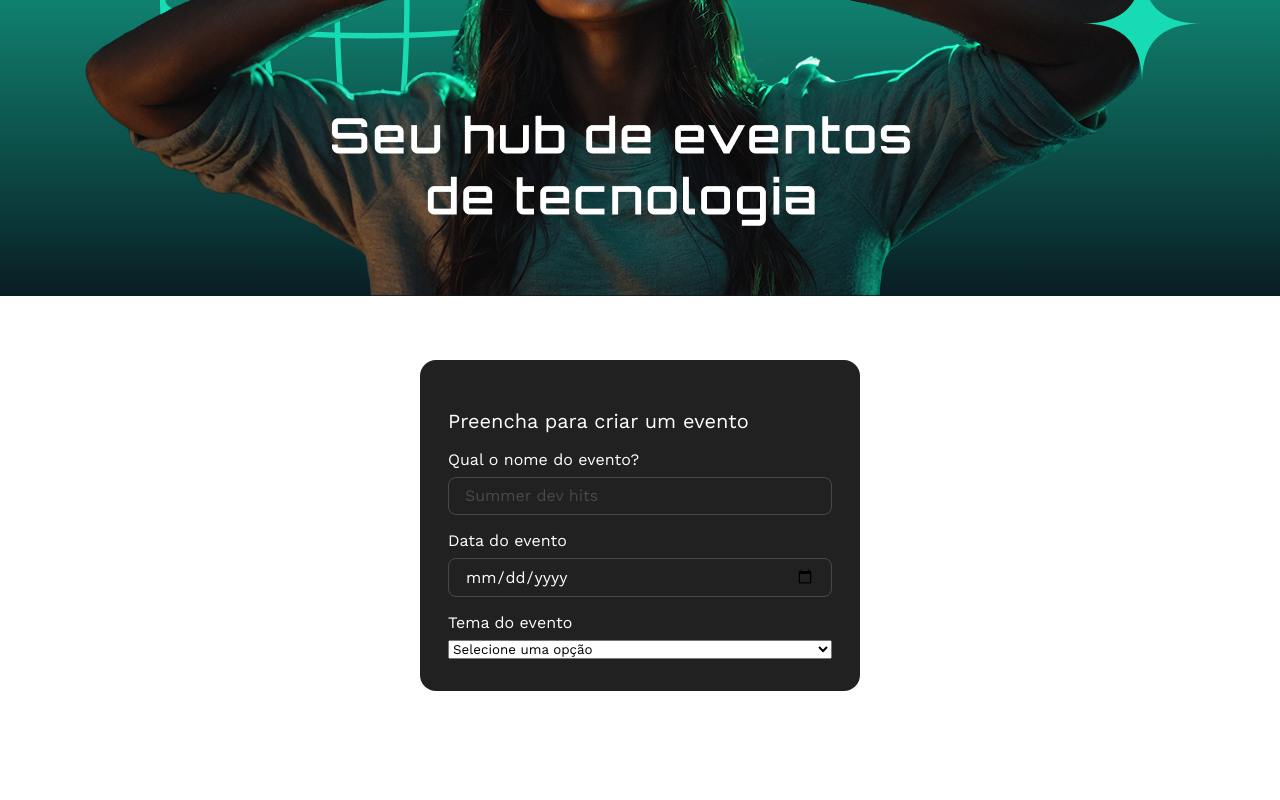
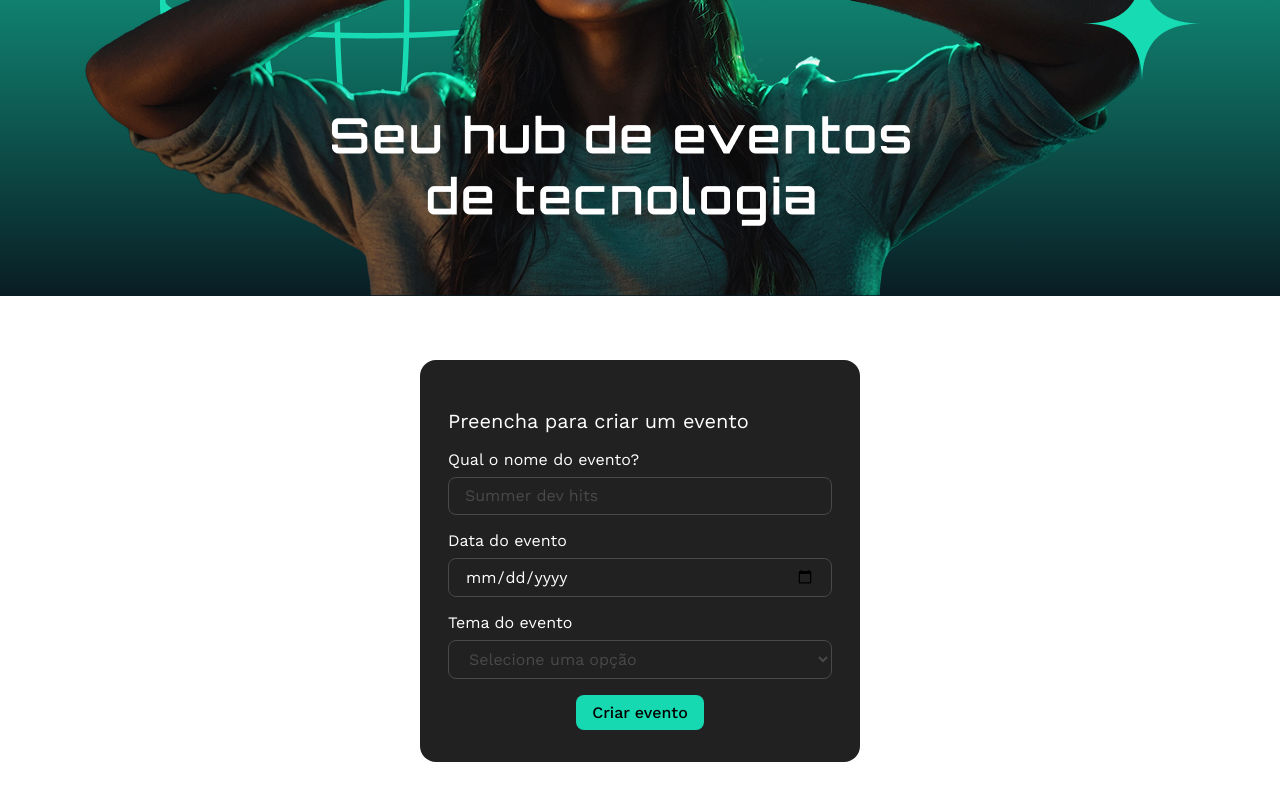
Before and after one commit to dougfani/tecboard-react, a React (Vite) app: page / in a window 1280 px wide. Shown: the part 387-1187 px from the top of the page. Before the commit the page ends 1142 px from the top, so only its background shows below. Built offline with nearby package versions, Linux system fonts and the light colour scheme.

Commit message:
adicioan estilos aos componentes de botao e select

```diff
--- /dev/null
+++ b/src/components/Botao/botao.estilos.css
@@ -0,0 +1,27 @@
+.botao {
+    background-color: #17d9b1;
+    border-radius: 8px;
+    width: 128px;
+    height: 35px;
+    border: none;
+    font-size: 16px;
+    font-weight: 500;
+    align-self: center;
+}
+
+.botao:hover {
+    background-color: #4a4949;
+    color: #ffffff;
+}
+
+.botao:focus {
+    background-color: #4a4949;
+    border: 1px solid #ffffff;
+    color: #ffffff;
+    outline: none;
+}
+
+.botao:active {
+    background-color: #212121;
+    color: #ffffff;
+}
--- a/src/components/Botao/botao.jsx
+++ b/src/components/Botao/botao.jsx
@@ -1,5 +1,6 @@
-function Botao() {
-    return (
-        <button></button>
-    )
+import './botao.estilos.css'
+
+export function Botao({ children, type }) {
+    return <button type={type} className='botao'>{children}</button>;
+
 }
--- a/src/components/FormularioDeEvento/index.jsx
+++ b/src/components/FormularioDeEvento/index.jsx
@@ -4,6 +4,7 @@ import { CampoDeFormulario } from '../CampoDeFormulario';
 import { Label } from '../Label';
 import { TituloFormulario } from '../TituloFormulario';
 import { ListaSuspensa } from '../ListaSuspensa';
+import { Botao } from '../Botao/botao';
 
 export function FormularioDeEvento() {
     return (
@@ -35,6 +36,7 @@ export function FormularioDeEvento() {
                         <option value="cloud">Cloud</option>
                     </ListaSuspensa>
                 </CampoDeFormulario>
+                <Botao type="submit">Criar evento</Botao>
             </div>
         </form>
     );
--- a/src/components/ListaSuspensa/index.jsx
+++ b/src/components/ListaSuspensa/index.jsx
@@ -1,6 +1,8 @@
-export function ListaSuspensa({children, htmlFor}) {
+import './lista-suspensa.estilos.css';
+
+export function ListaSuspensa({ children, htmlFor }) {
     return (
-        <select htmlFor={htmlFor}>
+        <select htmlFor={htmlFor} className="lista-suspensa">
             {children}
         </select>
     );
--- /dev/null
+++ b/src/components/ListaSuspensa/lista-suspensa.estilos.css
@@ -0,0 +1,19 @@
+.lista-suspensa {
+    /* background-color: turquoise; */
+    border-radius: 8px;
+    background-color: transparent;
+    border: 1px solid #4a4949;
+    font-weight: 400;
+    font-size: 16px;
+    line-height: 120%;
+    color: #4a4949;
+    padding: 8px 16px;
+}
+
+.lista-suspensa:hover {
+    border: 1px solid #ffffff;
+}
+
+:is(.lista-suspensa):open {
+    background-color: transparent;
+}
```
